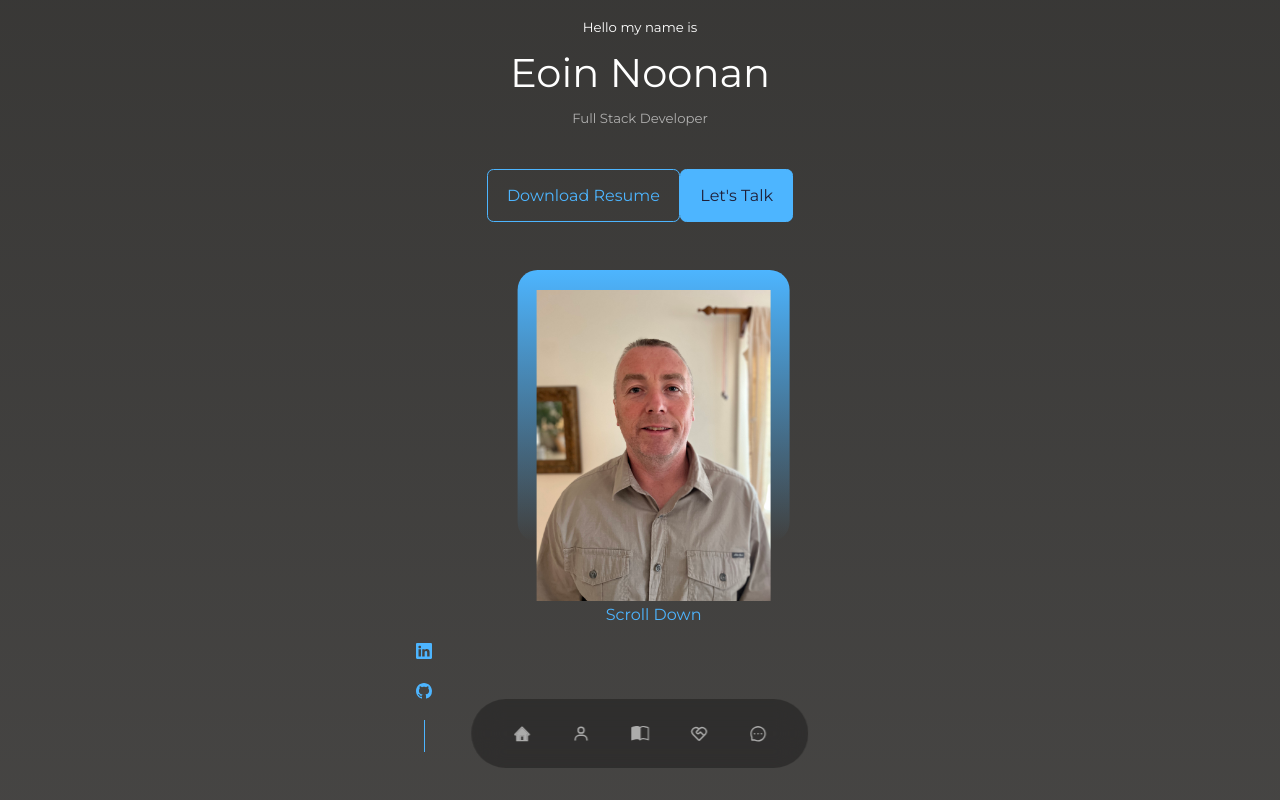
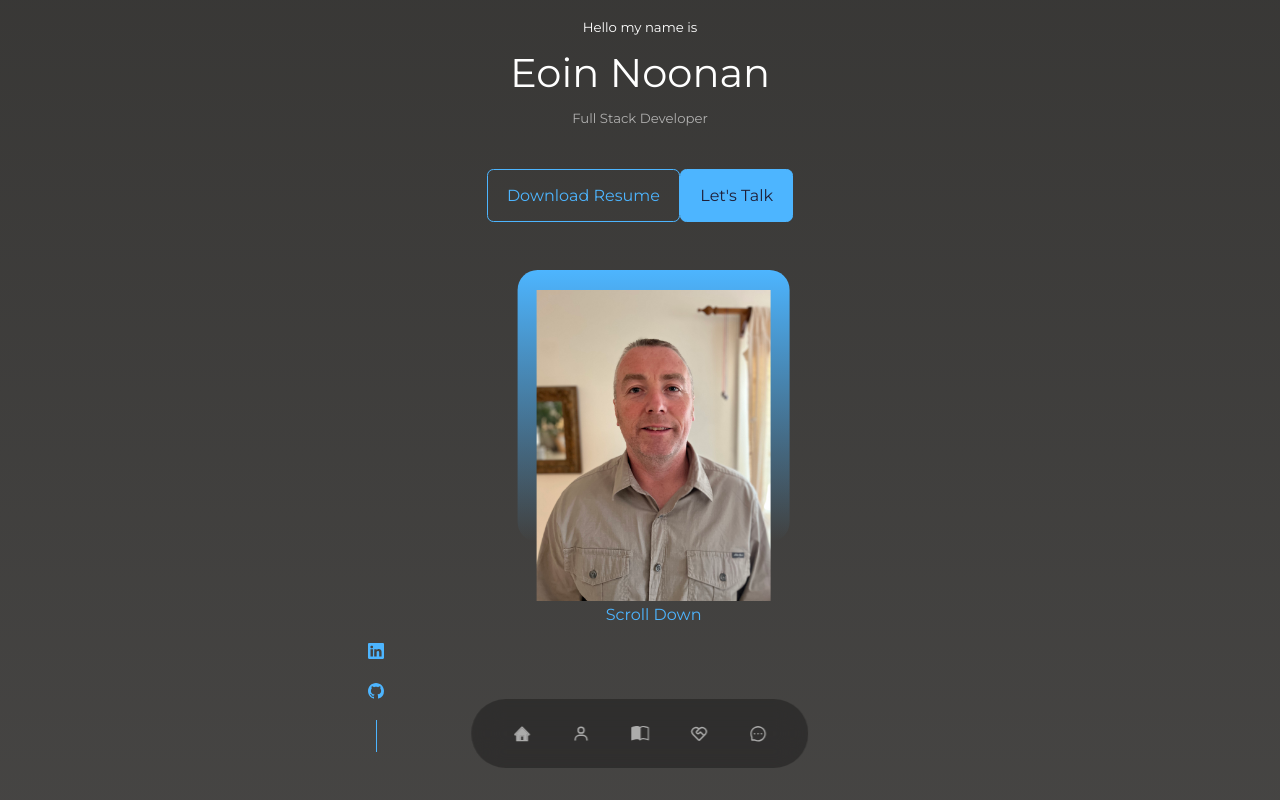
Before and after one commit to eoinmoney78/react-portfolio-website-1, a React (Create React App) app: page / in a window 1280 px wide. Shown: the top 800 px of the page. Built offline with nearby package versions, Linux system fonts and the light colour scheme.

Commit message:
fix socials

```diff
--- a/src/components/header/header.css
+++ b/src/components/header/header.css
@@ -33,7 +33,7 @@ header {
     align-items: center;
     gap: 0.8rem;
     position: absolute;
-    left: 16rem;
+    left: 13rem;
     bottom: 3rem;
 
 }
```
